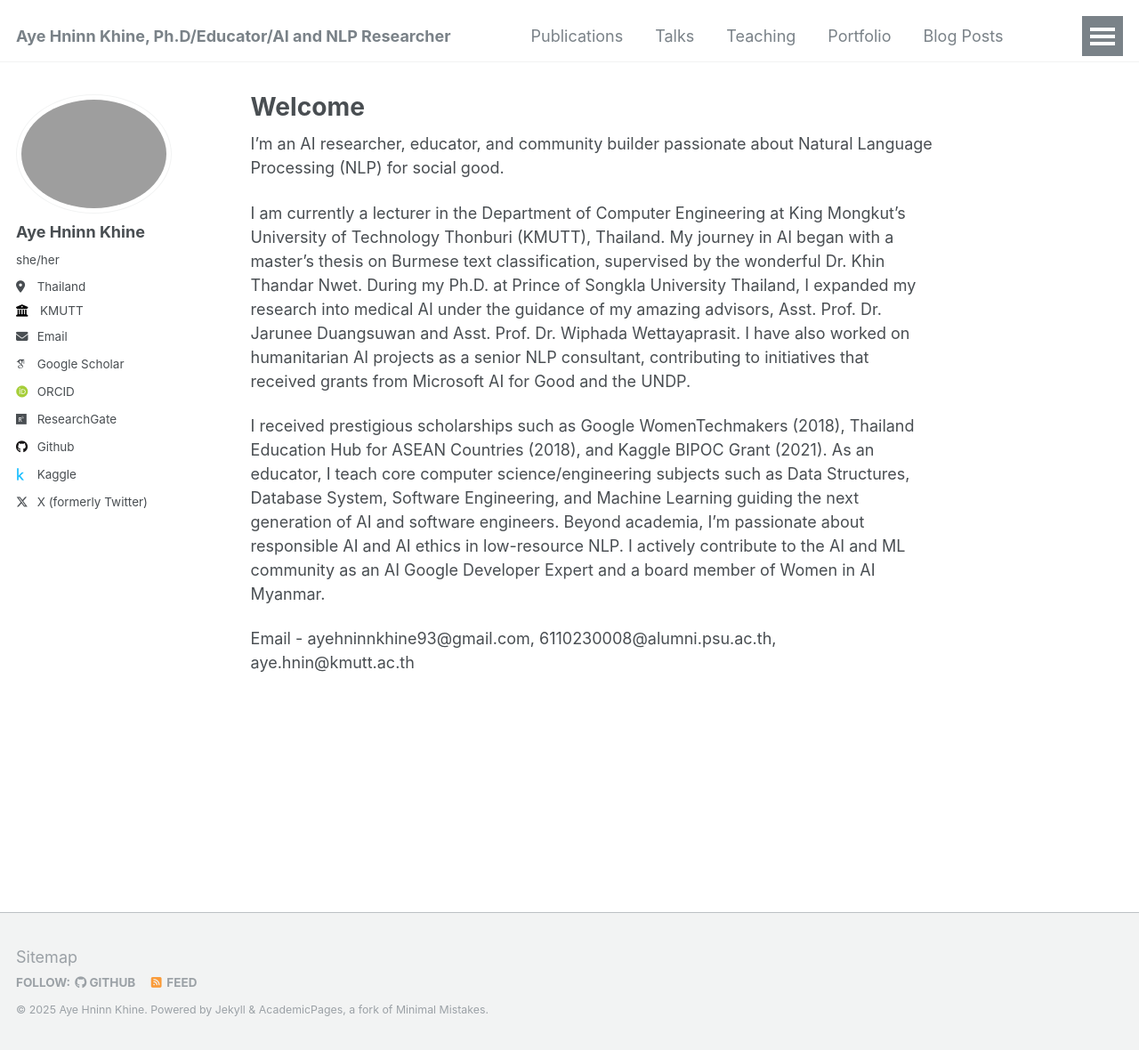
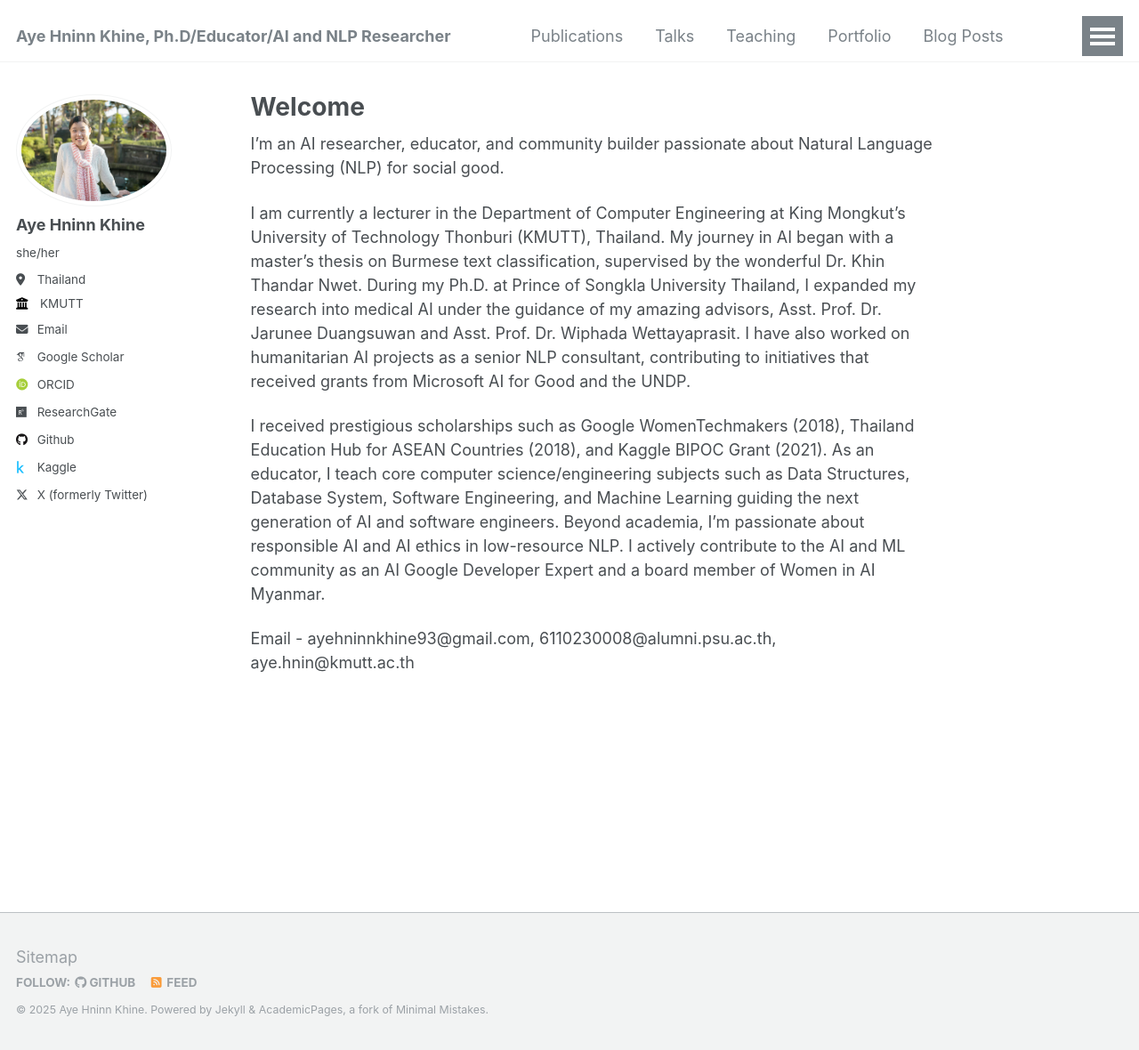
Before and after one commit to ayehninnkhine/ayehninnkhine.github.io, a Jekyll site: the page built from _pages/about.md, in a window 1280 px wide and 1180 px high. Shown: the whole window at 89% size. Built offline with Jekyll 4.4.1, drawn with Linux system fonts in a browser that asks for light colours; some web fonts are replaced.

Commit message:
Update _config.yml

```diff
--- a/_config.yml
+++ b/_config.yml
@@ -21,7 +21,7 @@ repository               : "academicpages/academicpages.github.io"
 #               Additional customization can be done by editing /_includes/author-profile.html
 author:
   # Biographic information
-  avatar           : "SMM00053.png"
+  avatar           : "SMM00053.jpg"
   name             : "Aye Hninn Khine"
   pronouns         : "she/her"
   location         : "Thailand"
```
